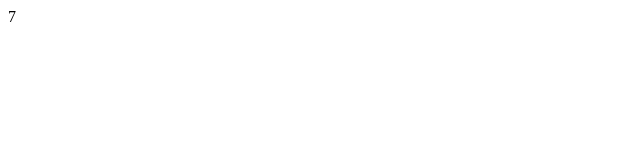
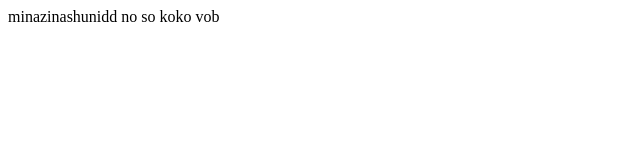
Before and after one commit to devid-charli/Tomi.js, a plain HTML site: page index.html in a window 1280 px wide. Shown: the whole page, without its empty margins (0-640 px from the left). Drawn offline with Linux system fonts and the light colour scheme.

Commit message:
staring replace

```diff
--- a/index.html
+++ b/index.html
@@ -10,9 +10,11 @@
 <script>
 
 var sithy="minazinatin";
-document.write(sithy.lastIndexOf('a'))
+document.write(sithy.replace('tin',"shuni"))
 
 
+var dodo="dd no so go fff"
+document.write(dodo.replace('go fff','koko vob'))
 
 
 
```
